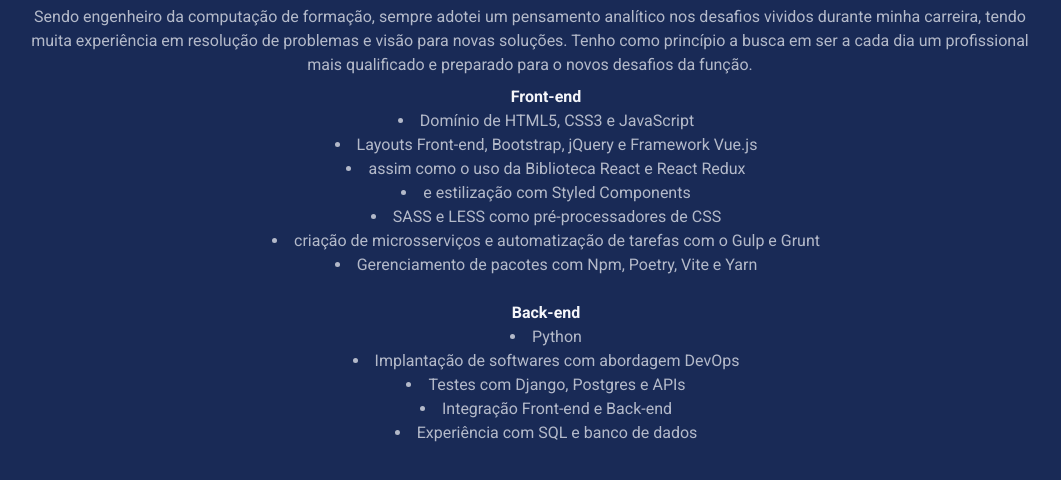
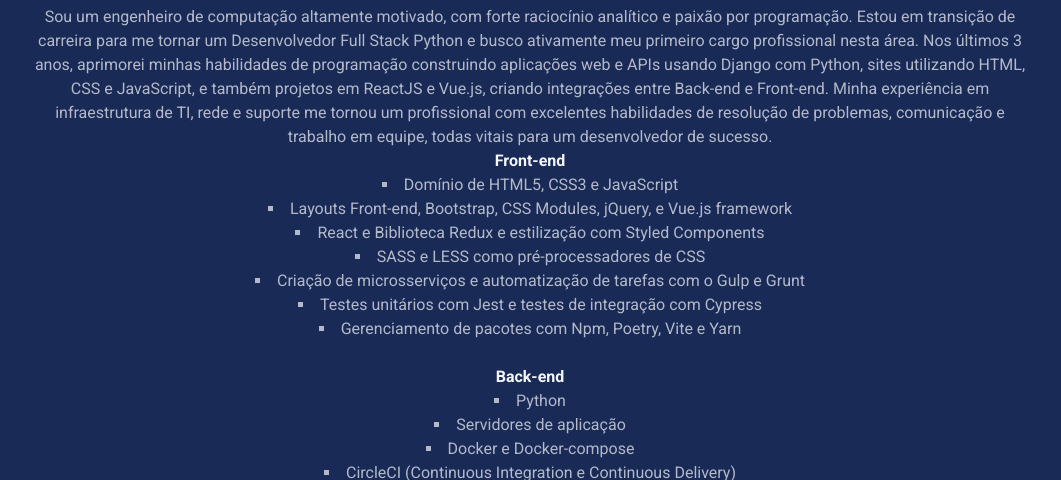
Before and after one commit to guicamargo19/about_page_less, a website: page index.html in a window 1280 px wide. Shown: the part 244-724 px from the top of the page, without its empty margins (110-1171 px from the left). Drawn offline with nearby package versions, Linux system fonts and the light colour scheme; files that its build step writes are made by us from their sources.

Commit message:
Atualizado README.md e conteúdo

```diff
--- a/index.html
+++ b/index.html
@@ -3,6 +3,7 @@
 <head>
     <meta charset="UTF-8">
     <meta name="viewport" content="width=device-width, initial-scale=1.0">
+    <link rel="shortcut icon" href="./src/images/favicon.ico" type="image/x-icon">
     <meta name="description" content="LESS Module project">
     <title>Portfólio Guilherme Camargo</title>
     <link rel="preconnect" href="https://fonts.googleapis.com">
@@ -20,25 +21,34 @@
                 <h1 class="profile-bio-name">Guilherme Ferreira Camargo</h1>
                 <h2 class="profile-bio-subtitle">Engenheiro da Computação / Desenvolvedor Full Stack Python</h2>
                 <p class="profile-bio-description">
-                    Sendo engenheiro da computação de formação, sempre adotei um pensamento analítico nos desafios vividos durante minha carreira,
-                    tendo muita experiência em resolução de problemas e visão para novas soluções. Tenho como princípio a busca em ser a cada dia
-                    um profissional mais qualificado e preparado para o novos desafios da função.
+                    Sou um engenheiro de computação altamente motivado, com forte raciocínio analítico e paixão por programação.
+                    Estou em transição de carreira para me tornar um Desenvolvedor Full Stack Python e busco ativamente meu primeiro
+                    cargo profissional nesta área. Nos últimos 3 anos, aprimorei minhas habilidades de programação construindo aplicações
+                    web e APIs usando Django com Python, sites utilizando HTML, CSS e JavaScript, e também projetos em ReactJS e Vue.js,
+                    criando integrações entre Back-end e Front-end. Minha experiência em infraestrutura de TI, rede e suporte me tornou
+                    um profissional com excelentes habilidades de resolução de problemas, comunicação e trabalho em equipe, todas vitais
+                    para um desenvolvedor de sucesso.
                 </p>
                 <ul class="skills">
                     <strong>Front-end</strong>
                     <li>Domínio de HTML5, CSS3 e JavaScript</li>
-                    <li>Layouts Front-end, Bootstrap, jQuery e Framework Vue.js</li>
-                    <li>assim como o uso da Biblioteca React e React Redux</li>
-                    <li> e estilização com Styled Components</li>
+                    <li>Layouts Front-end, Bootstrap, CSS Modules, jQuery, e Vue.js framework</li>
+                    <li>React e Biblioteca Redux e estilização com Styled Components</li>
                     <li>SASS e LESS como pré-processadores de CSS</li>
-                    <li>criação de microsserviços e automatização de tarefas com o Gulp e Grunt</li>
+                    <li>Criação de microsserviços e automatização de tarefas com o Gulp e Grunt</li>
+                    <li>Testes unitários com Jest e testes de integração com Cypress</li>
                     <li>Gerenciamento de pacotes com Npm, Poetry, Vite e Yarn</li><br/>
                     <strong>Back-end</strong>
                     <li>Python</li>
+                    <li>Servidores de aplicação</li>
+                    <li>Docker e Docker-compose</li>
+                    <li>CircleCI (Continuous Integration e Continuous Delivery)</li>
+                    <li>Django Rest Framework</li>
                     <li>Implantação de softwares com abordagem DevOps</li>
                     <li>Testes com Django, Postgres e APIs</li>
                     <li>Integração Front-end e Back-end</li>
                     <li>Experiência com SQL e banco de dados</li>
+                    <li>Versionamento com Git</li>
                 </ul>
             </div>
         </header>
@@ -130,7 +140,7 @@
     <footer>
         <div class="container-footer">
             <p>
-                2023 &copy; Guilherme Camargo - Todos os direitos reservados
+                2024 - &copy; Guilherme Camargo - Todos os direitos reservados
             </p>
         </div>
     </footer>
--- a/src/styles/main.less
+++ b/src/styles/main.less
@@ -52,9 +52,10 @@
 
 .skills {
    padding-top: 8px;
+   padding: 0;
 
    li {
-      list-style: disc;
+      list-style: square;
       list-style-position: inside;
       opacity: .7;
    }
@@ -124,6 +125,7 @@
 
 .projects-list {
    margin-top: 32px;
+   padding: 0;
 
    &-item {
       a {
@@ -149,7 +151,6 @@
 
 .container-footer {
    text-align: center;
-   background-color: #colors[buttonColor];
    padding: 16px;
    margin: 0;
 
```
Also changed, not shown: README.md, src/images/about.png (added), src/images/favicon.ico (added), 4 other files.
